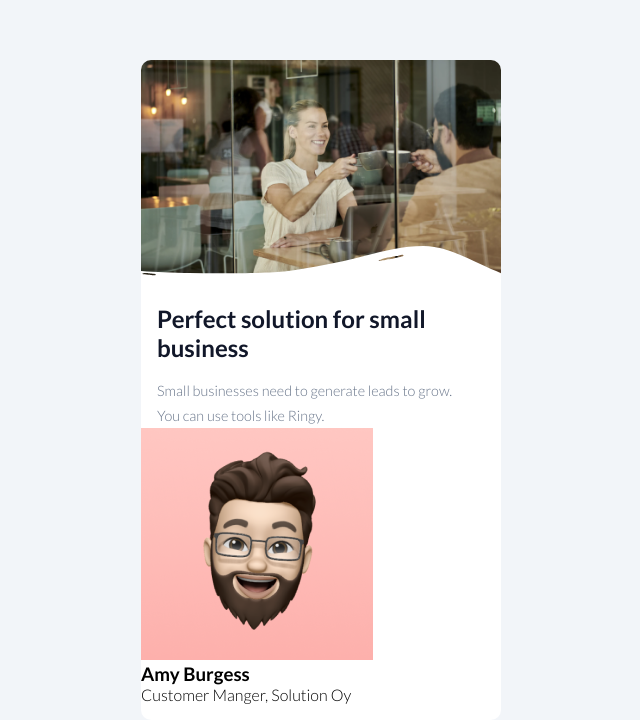
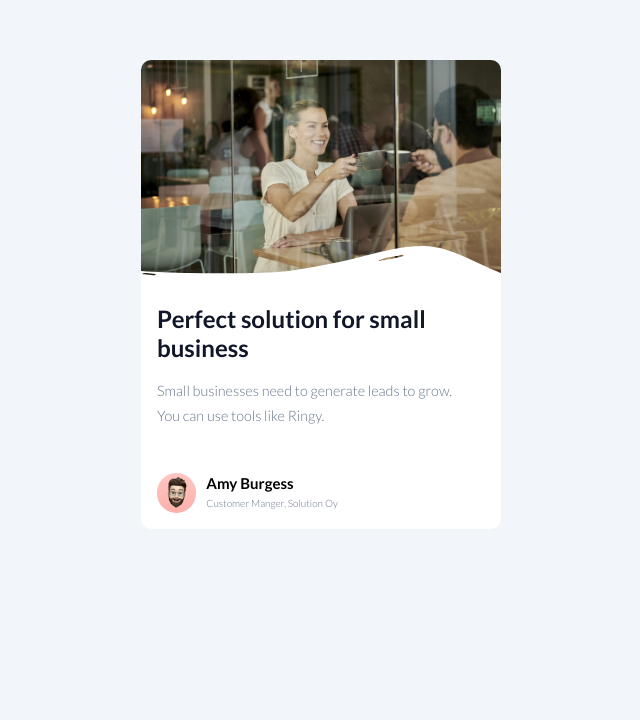
Before and after one commit to GenericJM/Business-Blog-Card, a plain HTML site: page index.html in a window 1280 px wide. Shown: the part 104-824 px from the top of the page, without its empty margins (319-959 px from the left). After the commit the page ends 800 px from the top, so only its background shows below. Drawn offline with Linux system fonts and the light colour scheme.

Commit message:
footer complete

```diff
--- a/index.html
+++ b/index.html
@@ -16,13 +16,16 @@
         </header>
         <div class="body">
             <h1 class="title">Perfect solution for small business</h1>
-            <p class="description">Small businesses need to generate leads to grow.<br> You can use tools like Ringy.</p>
+            <p class="description">Small businesses need to generate leads to grow.<br> You can use tools like Ringy.
+            </p>
 
         </div>
-        <footer>
-            <img src="./avatar-image-business-card.png">
-            <h3>Amy Burgess</h3>
-            <p>Customer Manger, Solution Oy</p>
+        <footer class="footer">
+            <img class="footer-image" src="./avatar-image-business-card.png">
+            <div>
+                <h2>Amy Burgess</h2>
+                <p class="footer-p">Customer Manger, Solution Oy</p>
+            </div>
         </footer>
     </main>
 </body>
--- a/styles.css
+++ b/styles.css
@@ -45,15 +45,37 @@ header{
 
 }
 .body{
-    margin: 0 16px;
+    margin: 0 16px 45px 16px;
 }
 .title{
     font-size: 1.5em;
-    color:#111729;
     margin-bottom: 16px;
 }
 .description{
     line-height: 25px;
     font-size: 0.9em;
     color: #677489;
+
 }
+h1{
+    color:#111729;
+
+}
+
+.footer{
+    margin: 0 16px;
+    display: flex;
+    gap: 10px;
+    font-size: 10px;
+    align-items: center;
+    line-height: 20px;
+
+}
+.footer-image{
+    border-radius: 50%;
+    object-fit: contain;
+    width: 12%;
+}
+.footer-p{
+    color: #677489;
+}
```
